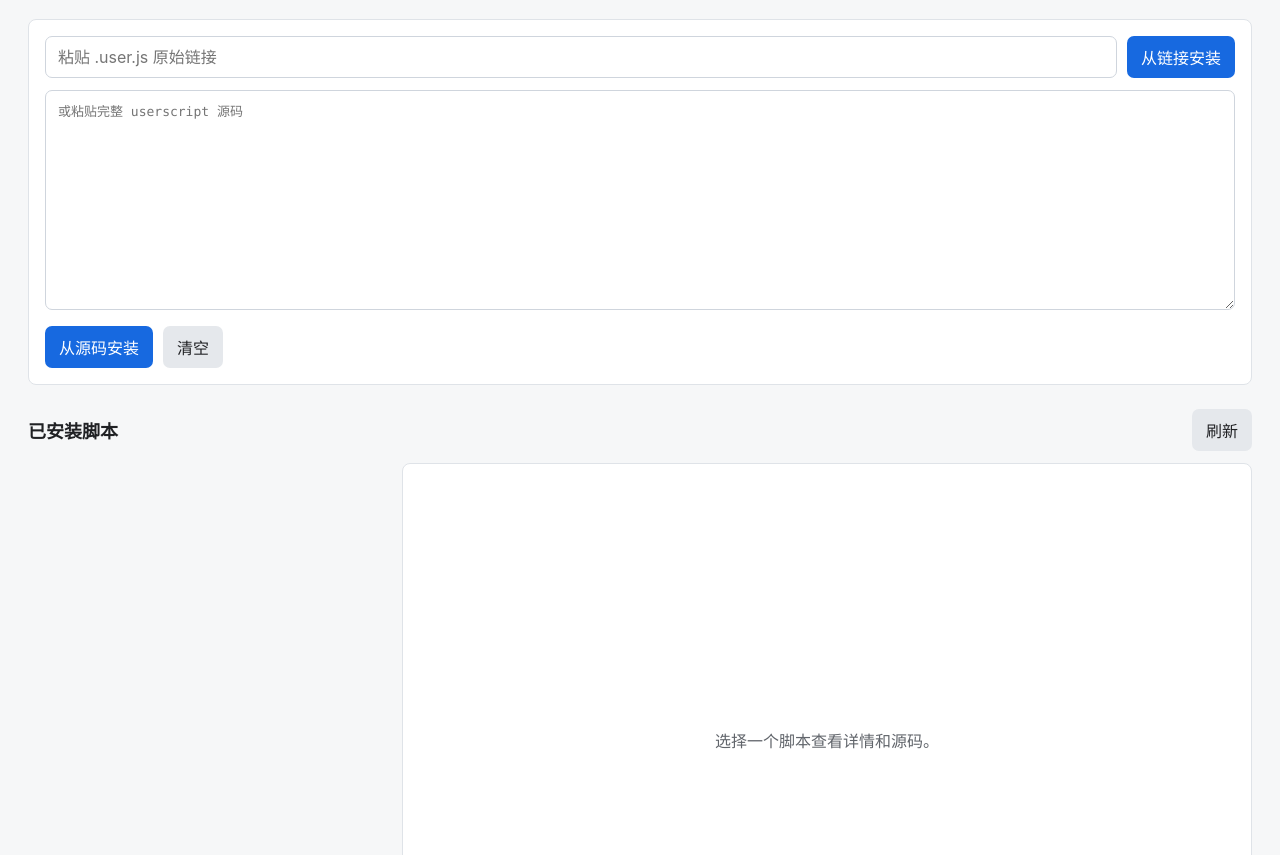
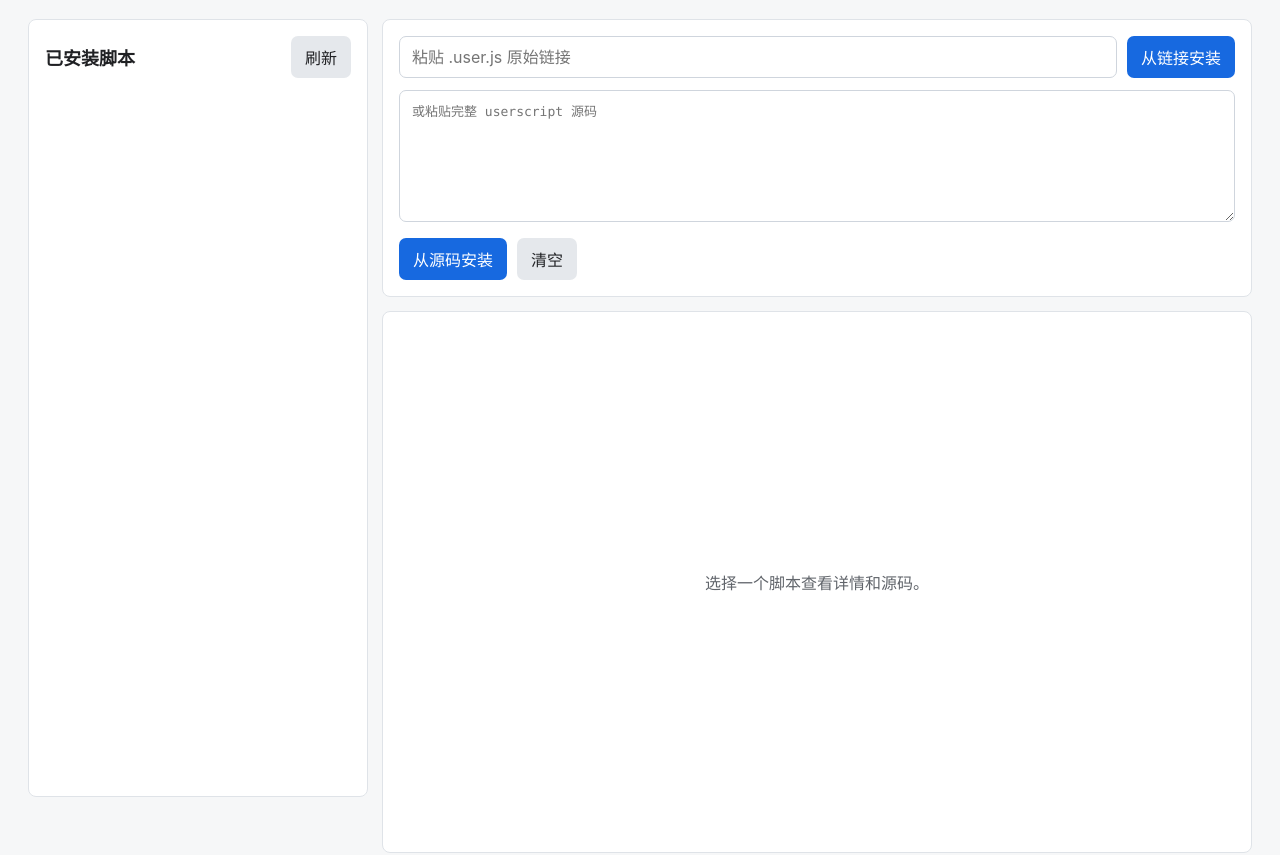
Before and after one commit to QingZzao/userscript-manager-safari-extension, a browser extension: page extension/ui/options.html in a window 1280 px wide. Shown: the part 97-952 px from the top of the page. Drawn offline with Linux system fonts and the light colour scheme.

Commit message:
Rework options page layout

```diff
--- a/UserscriptManagerSafari/UserscriptManagerSafari Extension/Resources/core/gm-page-api.js
+++ b/UserscriptManagerSafari/UserscriptManagerSafari Extension/Resources/core/gm-page-api.js
@@ -286,7 +286,7 @@
           author: script.meta.author
         },
         scriptHandler: 'UserScript Manager Safari',
-        version: '0.1.8'
+        version: '0.1.9'
       },
       addStyle,
       getValue: (key, fallback) => request('gm:getValue', { scriptId: script.id, key }).then((value) => typeof value === 'undefined' ? fallback : value),
--- a/UserscriptManagerSafari/UserscriptManagerSafari Extension/Resources/ui/options.css
+++ b/UserscriptManagerSafari/UserscriptManagerSafari Extension/Resources/ui/options.css
@@ -32,7 +32,7 @@ button.danger {
 }
 
 .shell {
-  max-width: 1280px;
+  max-width: 1440px;
   margin: 0 auto;
   padding: 28px;
 }
@@ -69,11 +69,33 @@ p {
   color: #1769e0;
 }
 
-.install-panel, .script-card, .script-detail {
+.install-panel, .script-card, .script-detail, .script-sidebar {
   background: white;
   border: 1px solid #dfe3e8;
   border-radius: 8px;
   padding: 16px;
+}
+
+.workspace {
+  display: grid;
+  grid-template-columns: minmax(280px, 340px) minmax(0, 1fr);
+  gap: 14px;
+  align-items: start;
+}
+
+.script-sidebar {
+  position: sticky;
+  top: 18px;
+  min-width: 0;
+  height: calc(100vh - 56px);
+  display: grid;
+  grid-template-rows: auto minmax(0, 1fr);
+}
+
+.work-area {
+  display: grid;
+  gap: 14px;
+  min-width: 0;
 }
 
 .field-row {
@@ -93,7 +115,7 @@ input, textarea {
 }
 
 textarea {
-  min-height: 220px;
+  min-height: 132px;
   margin-top: 12px;
   resize: vertical;
   font-family: ui-monospace, SFMono-Regular, Menlo, Consolas, monospace;
@@ -112,24 +134,13 @@ textarea {
 
 .section-title {
   justify-content: space-between;
-  margin: 24px 0 12px;
+  margin: 0 0 12px;
 }
 
 .script-list {
   display: grid;
   gap: 12px;
-}
-
-.manager-layout {
-  display: grid;
-  grid-template-columns: minmax(280px, 360px) minmax(0, 1fr);
-  gap: 14px;
-  align-items: start;
-}
-
-.manager-layout .script-list {
-  max-height: calc(100vh - 360px);
-  min-height: 360px;
+  align-content: start;
   overflow: auto;
 }
 
@@ -214,7 +225,7 @@ textarea {
 
 .script-detail {
   min-width: 0;
-  min-height: 520px;
+  min-height: calc(100vh - 292px);
 }
 
 .empty-detail {
@@ -477,7 +488,7 @@ textarea {
     color: #f2f4f7;
   }
 
-  .install-panel, .script-card, .script-detail, .script-item, input, textarea, .popup {
+  .install-panel, .script-card, .script-detail, .script-sidebar, .script-item, input, textarea, .popup {
     background: #22252a;
     border-color: #343941;
   }
@@ -522,13 +533,22 @@ textarea {
     text-align: left;
   }
 
-  .field-row, .manager-layout, .source-toolbar, .panel-toolbar {
+  .field-row, .source-toolbar, .panel-toolbar {
     grid-template-columns: 1fr;
   }
 
-  .manager-layout .script-list {
+  .workspace {
+    grid-template-columns: 1fr;
+  }
+
+  .script-sidebar {
+    position: static;
+    height: auto;
+    min-height: 0;
+  }
+
+  .script-list {
     max-height: none;
-    min-height: 0;
   }
 
   .detail-actions {
--- a/extension/core/gm-page-api.js
+++ b/extension/core/gm-page-api.js
@@ -286,7 +286,7 @@
           author: script.meta.author
         },
         scriptHandler: 'UserScript Manager Safari',
-        version: '0.1.8'
+        version: '0.1.9'
       },
       addStyle,
       getValue: (key, fallback) => request('gm:getValue', { scriptId: script.id, key }).then((value) => typeof value === 'undefined' ? fallback : value),
--- a/extension/ui/options.css
+++ b/extension/ui/options.css
@@ -32,7 +32,7 @@ button.danger {
 }
 
 .shell {
-  max-width: 1280px;
+  max-width: 1440px;
   margin: 0 auto;
   padding: 28px;
 }
@@ -69,11 +69,33 @@ p {
   color: #1769e0;
 }
 
-.install-panel, .script-card, .script-detail {
+.install-panel, .script-card, .script-detail, .script-sidebar {
   background: white;
   border: 1px solid #dfe3e8;
   border-radius: 8px;
   padding: 16px;
+}
+
+.workspace {
+  display: grid;
+  grid-template-columns: minmax(280px, 340px) minmax(0, 1fr);
+  gap: 14px;
+  align-items: start;
+}
+
+.script-sidebar {
+  position: sticky;
+  top: 18px;
+  min-width: 0;
+  height: calc(100vh - 56px);
+  display: grid;
+  grid-template-rows: auto minmax(0, 1fr);
+}
+
+.work-area {
+  display: grid;
+  gap: 14px;
+  min-width: 0;
 }
 
 .field-row {
@@ -93,7 +115,7 @@ input, textarea {
 }
 
 textarea {
-  min-height: 220px;
+  min-height: 132px;
   margin-top: 12px;
   resize: vertical;
   font-family: ui-monospace, SFMono-Regular, Menlo, Consolas, monospace;
@@ -112,24 +134,13 @@ textarea {
 
 .section-title {
   justify-content: space-between;
-  margin: 24px 0 12px;
+  margin: 0 0 12px;
 }
 
 .script-list {
   display: grid;
   gap: 12px;
-}
-
-.manager-layout {
-  display: grid;
-  grid-template-columns: minmax(280px, 360px) minmax(0, 1fr);
-  gap: 14px;
-  align-items: start;
-}
-
-.manager-layout .script-list {
-  max-height: calc(100vh - 360px);
-  min-height: 360px;
+  align-content: start;
   overflow: auto;
 }
 
@@ -214,7 +225,7 @@ textarea {
 
 .script-detail {
   min-width: 0;
-  min-height: 520px;
+  min-height: calc(100vh - 292px);
 }
 
 .empty-detail {
@@ -477,7 +488,7 @@ textarea {
     color: #f2f4f7;
   }
 
-  .install-panel, .script-card, .script-detail, .script-item, input, textarea, .popup {
+  .install-panel, .script-card, .script-detail, .script-sidebar, .script-item, input, textarea, .popup {
     background: #22252a;
     border-color: #343941;
   }
@@ -522,13 +533,22 @@ textarea {
     text-align: left;
   }
 
-  .field-row, .manager-layout, .source-toolbar, .panel-toolbar {
+  .field-row, .source-toolbar, .panel-toolbar {
     grid-template-columns: 1fr;
   }
 
-  .manager-layout .script-list {
+  .workspace {
+    grid-template-columns: 1fr;
+  }
+
+  .script-sidebar {
+    position: static;
+    height: auto;
+    min-height: 0;
+  }
+
+  .script-list {
     max-height: none;
-    min-height: 0;
   }
 
   .detail-actions {
--- a/extension/ui/options.html
+++ b/extension/ui/options.html
@@ -16,6 +16,16 @@
       <span id="status" class="status">准备就绪</span>
     </header>
 
+    <section class="workspace">
+      <section class="script-sidebar" aria-label="已安装脚本">
+        <div class="section-title">
+          <h2>已安装脚本</h2>
+          <button id="refresh" class="secondary">刷新</button>
+        </div>
+        <aside id="scriptList" class="script-list"></aside>
+      </section>
+
+      <section class="work-area">
         <section class="install-panel">
           <div class="field-row">
             <input id="scriptUrl" type="url" placeholder="粘贴 .user.js 原始链接">
@@ -28,17 +38,10 @@
           </div>
         </section>
 
-    <section class="manager-panel">
-      <div class="section-title">
-        <h2>已安装脚本</h2>
-        <button id="refresh" class="secondary">刷新</button>
-      </div>
-      <div class="manager-layout">
-        <aside id="scriptList" class="script-list"></aside>
         <section id="scriptDetail" class="script-detail empty-detail">
           <div class="detail-placeholder">选择一个脚本查看详情和源码。</div>
         </section>
-      </div>
+      </section>
     </section>
   </main>
   <script src="../core/metadata.js"></script>
```
Also changed, not shown: UserscriptManagerSafari/UserscriptManagerSafari Extension/Resources/ui/options.html (+11 -8 lines), UserscriptManagerSafari/UserscriptManagerSafari Extension/Resources/manifest.json, extension/manifest.json, 1 other file. Lines whose indentation alone changed are shown as unchanged.
